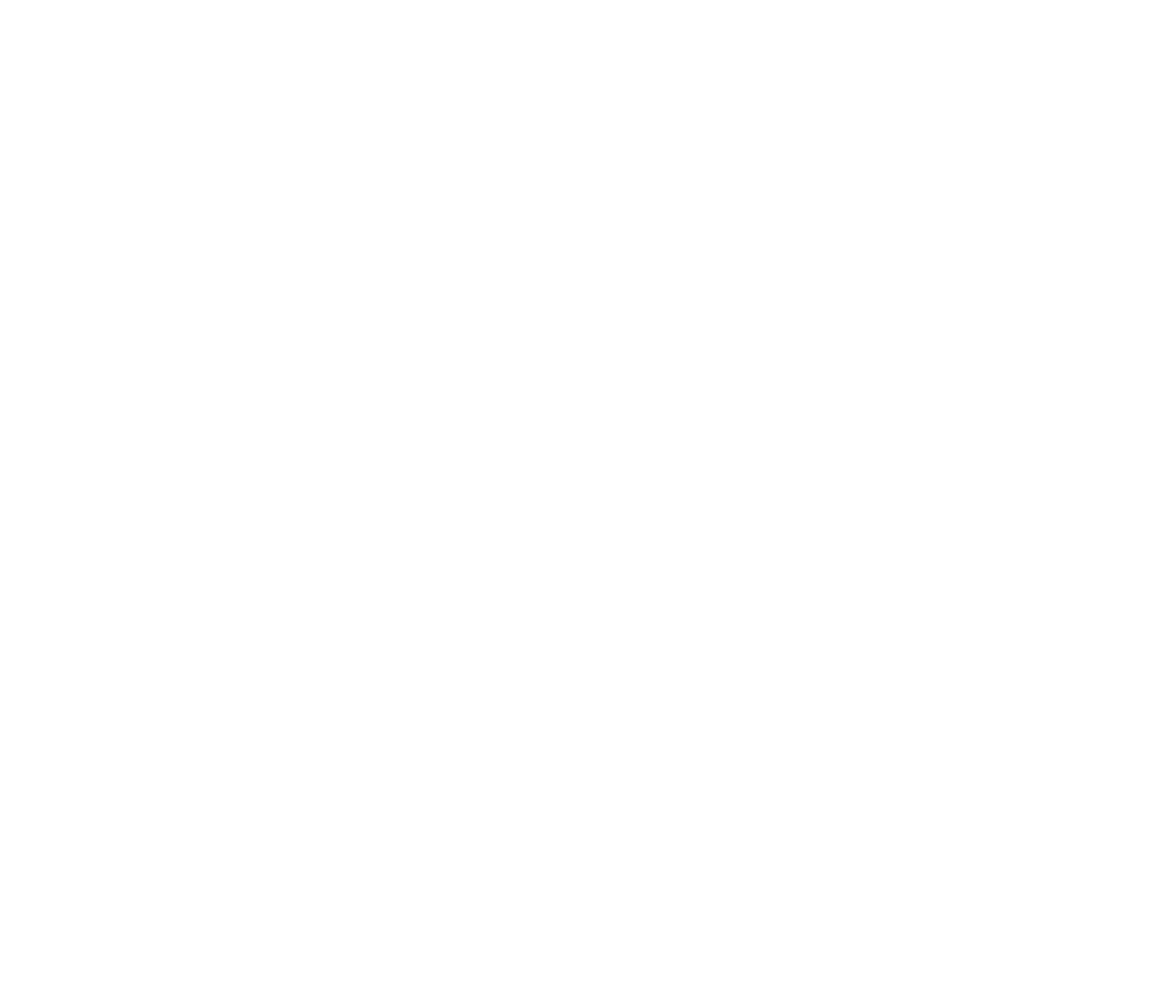
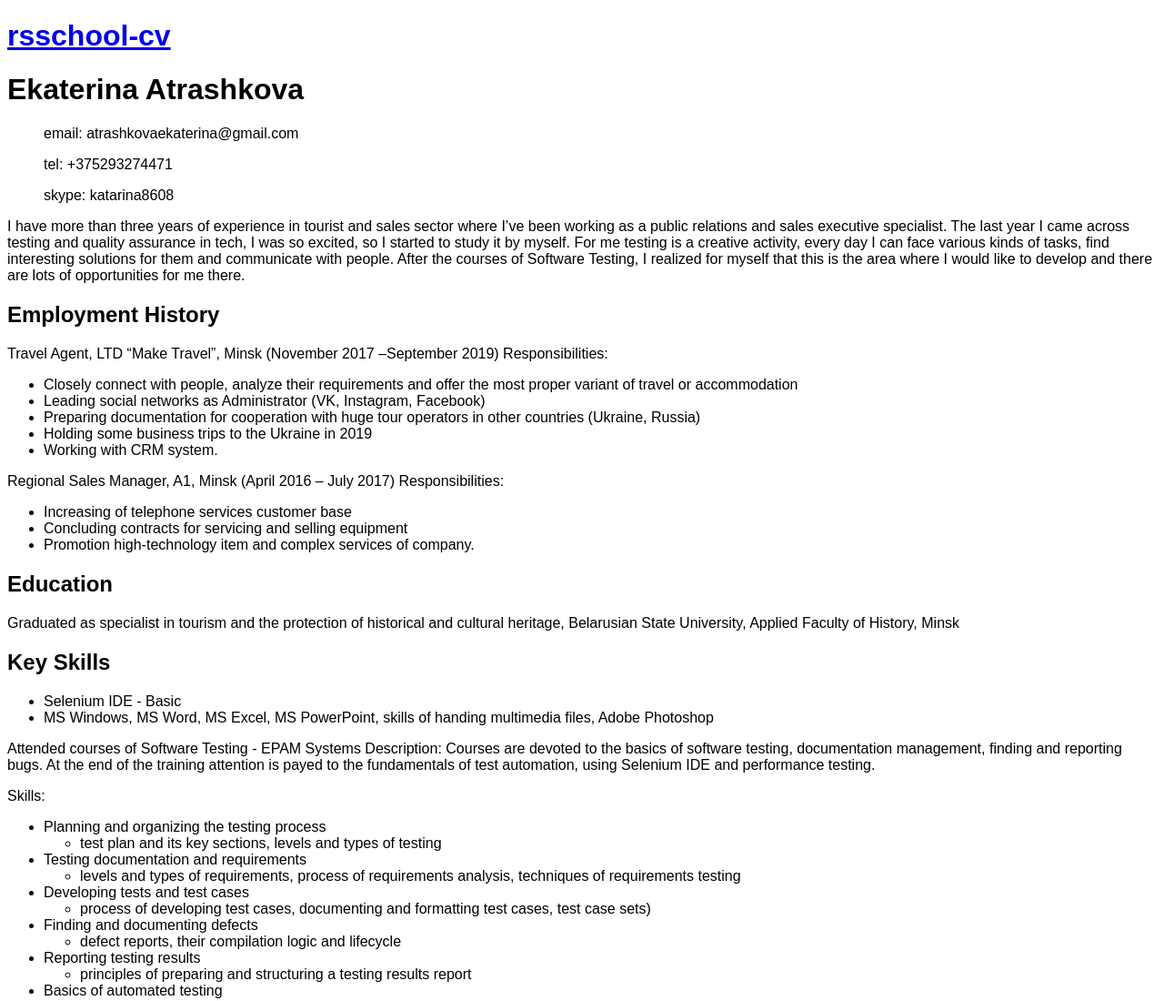
Before and after one commit to ekaterina-atrashkova/rsschool-cv, a plain HTML site: page index.html in a window 1280 px wide. Shown: the top 1100 px of the page at 91% size. Before the commit the page ends 800 px from the top, so only its background shows below. Drawn offline with Linux system fonts and the light colour scheme; files that its build step writes are made by us from their sources.

Commit message:
feat: added css

```diff
--- a/assets/style.css
+++ b/assets/style.css
@@ -0,0 +1,14 @@
+element.style {
+}
+* {
+    box-sizing: border-box;
+}
+user agent stylesheet
+style {
+    display: none;
+}
+html {
+    font-family: sans-serif;
+    -ms-text-size-adjust: 100%;
+    -webkit-text-size-adjust: 100%;
+}
--- a/index.html
+++ b/index.html
@@ -18,13 +18,114 @@
     <link rel="stylesheet" href="/rsschool-cv/assets/css/style.css?v=859ec5c219e998be884d3f0326e6f1f42f40fa55">
 </head>
 <body>
+    <div class="container-lg px-3 my-5 markdown-body">
+
+        <h1><a href="https://ekaterina-atrashkova.github.io/rsschool-cv/">rsschool-cv</a></h1>
+
+
+        <h1 id="ekaterina-atrashkova"><strong>Ekaterina Atrashkova</strong></h1>
+
+  <blockquote>
+    <p>email: atrashkovaekaterina@gmail.com</p>
+  </blockquote>
+
+  <blockquote>
+    <p>tel: +375293274471</p>
+  </blockquote>
+
+  <blockquote>
+    <p>skype: katarina8608</p>
+  </blockquote>
+
+  <p>I have more than three years of experience in tourist and sales sector where I’ve been working as a public relations and sales executive specialist. The last year I came across testing and quality assurance in tech, I was so excited, so I started to study it by myself. For me testing is a creative activity, every day I can face various kinds of tasks, find interesting solutions for them and communicate with people.
+  After the courses of Software Testing, I realized for myself that this is the area where I would like to develop and there are lots of opportunities for me there.</p>
+
+  <h2 id="employment-history">Employment History<a class="anchorjs-link " href="#employment-history" aria-label="Anchor" data-anchorjs-icon="" style="font: 1em / 1 anchorjs-icons; padding-left: 0.375em;"></a></h2>
+  <p>Travel Agent, LTD “Make Travel”, Minsk
+  (November 2017 –September 2019)
+  Responsibilities:</p>
+  <ul>
+    <li>Closely connect with people, analyze their requirements and offer the most proper variant
+  of travel or accommodation</li>
+    <li>Leading social networks as Administrator (VK, Instagram, Facebook)</li>
+    <li>Preparing documentation for cooperation with huge tour operators in other countries
+  (Ukraine, Russia)</li>
+    <li>Holding some business trips to the Ukraine in 2019</li>
+    <li>Working with CRM system.</li>
+  </ul>
+
+  <p>Regional Sales Manager, A1, Minsk
+  (April 2016 – July 2017)
+  Responsibilities:</p>
+  <ul>
+    <li>Increasing of telephone services customer base</li>
+    <li>Concluding contracts for servicing and selling equipment</li>
+    <li>Promotion high-technology item and complex services of company.</li>
+  </ul>
+
+  <h2 id="education">Education<a class="anchorjs-link " href="#education" aria-label="Anchor" data-anchorjs-icon="" style="font: 1em / 1 anchorjs-icons; padding-left: 0.375em;"></a></h2>
+  <p>Graduated as specialist in tourism and the protection of historical and cultural heritage, Belarusian State University, Applied Faculty of History, Minsk</p>
+
+  <h2 id="key-skills">Key Skills<a class="anchorjs-link " href="#key-skills" aria-label="Anchor" data-anchorjs-icon="" style="font: 1em / 1 anchorjs-icons; padding-left: 0.375em;"></a></h2>
+  <ul>
+    <li>Selenium IDE - Basic</li>
+    <li>MS Windows, MS Word, MS Excel, MS PowerPoint, skills of handing multimedia files, Adobe Photoshop</li>
+  </ul>
+
+  <p>Attended courses of Software Testing - EPAM Systems
+  Description:
+  Courses are devoted to the basics of software testing, documentation management, finding and reporting bugs. At the end of the training attention is payed to the fundamentals of test automation, using Selenium IDE and performance testing.</p>
+
+  <p>Skills:</p>
+  <ul>
+    <li>Planning and organizing the testing process
+      <ul>
+        <li>test plan and its key sections, levels and types of testing</li>
+      </ul>
+    </li>
+    <li>Testing documentation and requirements
+      <ul>
+        <li>levels and types of requirements, process of requirements analysis, techniques of
+  requirements testing</li>
+      </ul>
+    </li>
+    <li>Developing tests and test cases
+      <ul>
+        <li>process of developing test cases, documenting and formatting test cases, test case
+  sets)</li>
+      </ul>
+    </li>
+    <li>Finding and documenting defects
+      <ul>
+        <li>defect reports, their compilation logic and lifecycle</li>
+      </ul>
+    </li>
+    <li>Reporting testing results
+      <ul>
+        <li>principles of preparing and structuring a testing results report</li>
+      </ul>
+    </li>
+    <li>Basics of automated testing
+      <ul>
+        <li>basic concepts of automated testing with Selenium IDE, locators, XPath locators,
+  areas of automation</li>
+      </ul>
+    </li>
+  </ul>
+
+  <h2 id="languages">Languages<a class="anchorjs-link " href="#languages" aria-label="Anchor" data-anchorjs-icon="" style="font: 1em / 1 anchorjs-icons; padding-left: 0.375em;"></a></h2>
+  <ul>
+    <li>English – Intermediate</li>
+    <li>German – Basic</li>
+    <li>Belarusian - Native</li>
+    <li>Russian - Native</li>
+  </ul>
+
+  <p><img src="https://emoji.gg/assets/emoji/1601_MoonCake.png" alt="moon cake"></p>
 
 
 
-
-
-</body>
-
-
-
+      </div>
+      <script src="https://cdnjs.cloudflare.com/ajax/libs/anchor-js/4.1.0/anchor.min.js" integrity="sha256-lZaRhKri35AyJSypXXs4o6OPFTbTmUoltBbDCbdzegg=" crossorigin="anonymous"></script>
+    </body>
 </html>
```
